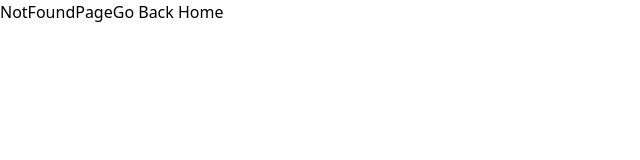
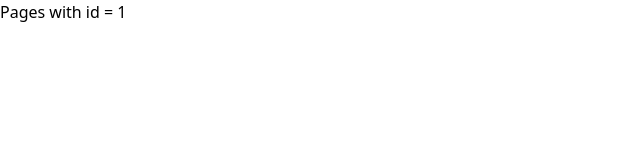
Before and after one commit to bharat55/react-concepts, a React (Create React App) app: page /pages/1 in a window 1280 px wide. Shown: the top 160 px of the page, without its empty margins (0-640 px from the left). Built offline with nearby package versions, Linux system fonts and the light colour scheme.

Commit message:
useParam to display dynamic routes

```diff
--- /dev/null
+++ b/src/components/Page.js
@@ -0,0 +1,13 @@
+import React from 'react'
+import { useParams } from 'react-router-dom'
+
+function Page() {
+
+  const {id} = useParams();
+
+  return (
+    <div>Pages with id = {id} </div>
+  )
+}
+
+export default Page
--- a/src/index.js
+++ b/src/index.js
@@ -7,6 +7,7 @@ import { createBrowserRouter, RouterProvider } from 'react-router-dom';
 import Counter from './components/Counter';
 import NotFoundPage from './components/NotFoundPage';
 import Layout from "./components/Layout";
+import Page from './components/Page';
 
 
 const router = createBrowserRouter([
@@ -18,6 +19,7 @@ const router = createBrowserRouter([
       { path: "counter", element: <Counter /> },
     ],
   },
+  { path: "pages/:id", element: <Page /> },
   { path: "*", element: <NotFoundPage /> },
 ]);
 
```
